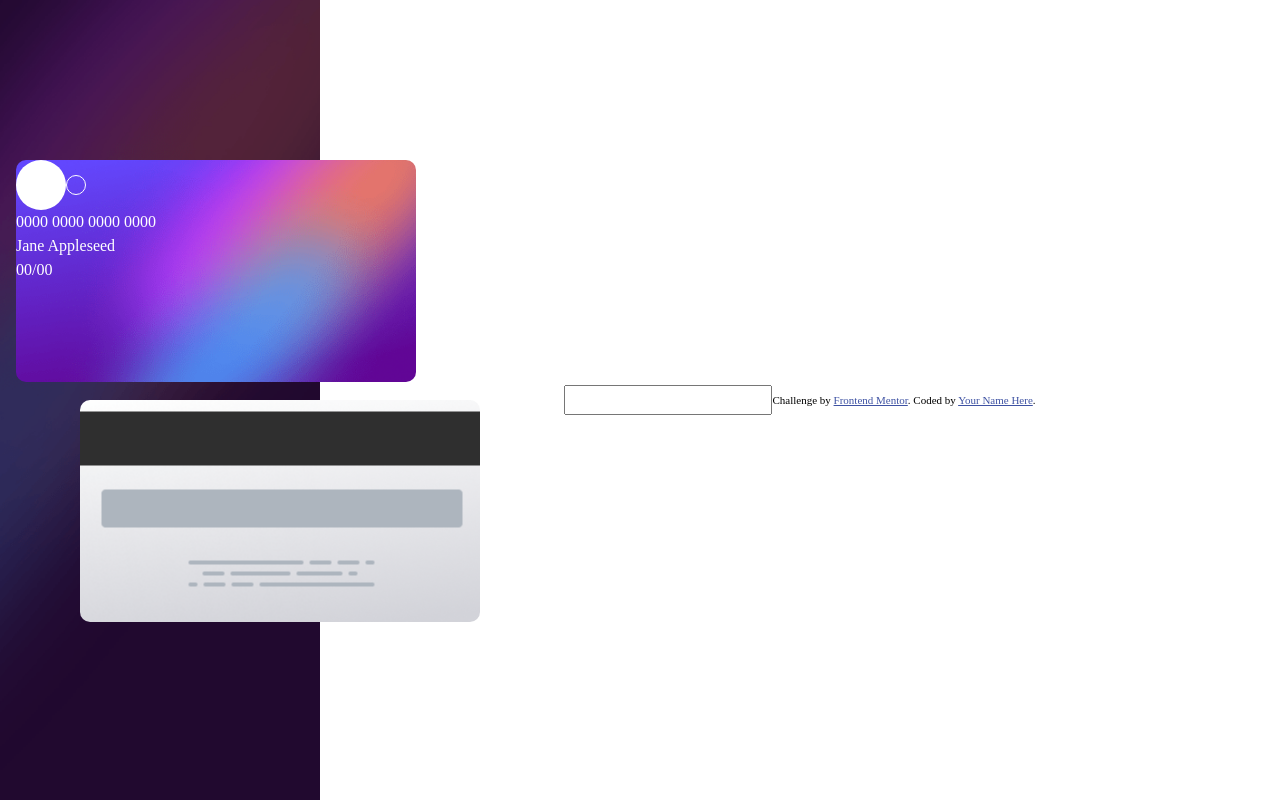
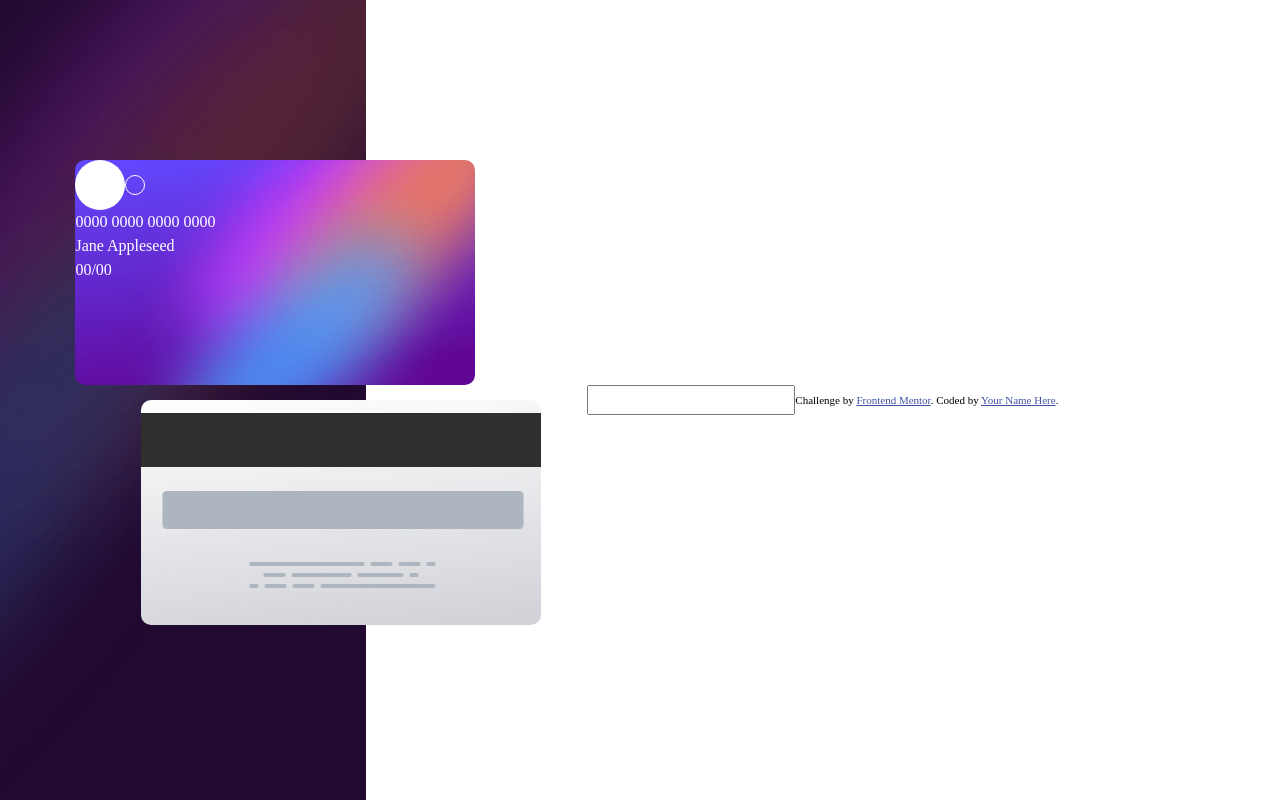
Before and after one commit to Albertinou/interactive-card-challange, a website built with Vite: page index.html in a window 1280 px wide. Built offline with nearby package versions, Linux system fonts and the light colour scheme.

Commit message:
minor stuff

```diff
--- a/index.html
+++ b/index.html
@@ -34,7 +34,7 @@
             <div class="small-dot"></div>
           </div>
           <div id="card-number" class="card-number">0000 0000 0000 0000</div>
-          <div class="third-line">
+          <div class="name-line">
             <div class="name" id="name">Jane Appleseed</div>
             <div class="date" id="date">00/00</div>
           </div>
--- a/style.css
+++ b/style.css
@@ -6,10 +6,11 @@
 }
 
 .left-container {
+  display: flex;
   position: relative;
   background: url(/images/bg-main-desktop.png) no-repeat center center;
   background-size: cover;
-  width: 25%;
+  width: 30%;
   height: 100%;
   color: #fff;
 }
@@ -32,7 +33,7 @@
   background: url(/images/bg-card-front.png) no-repeat center center;
   background-size: cover;
   width: 400px;
-  height: 222px;
+  height: 225px;
   top: 20%;
   right: -30%;
 }
@@ -40,7 +41,7 @@
 .back-card {
   background: url(/images/bg-card-back.png) no-repeat center center;
   top: 50%;
-  right: -50%;
+  right: -48%;
 }
 
 .dots-line {
```
